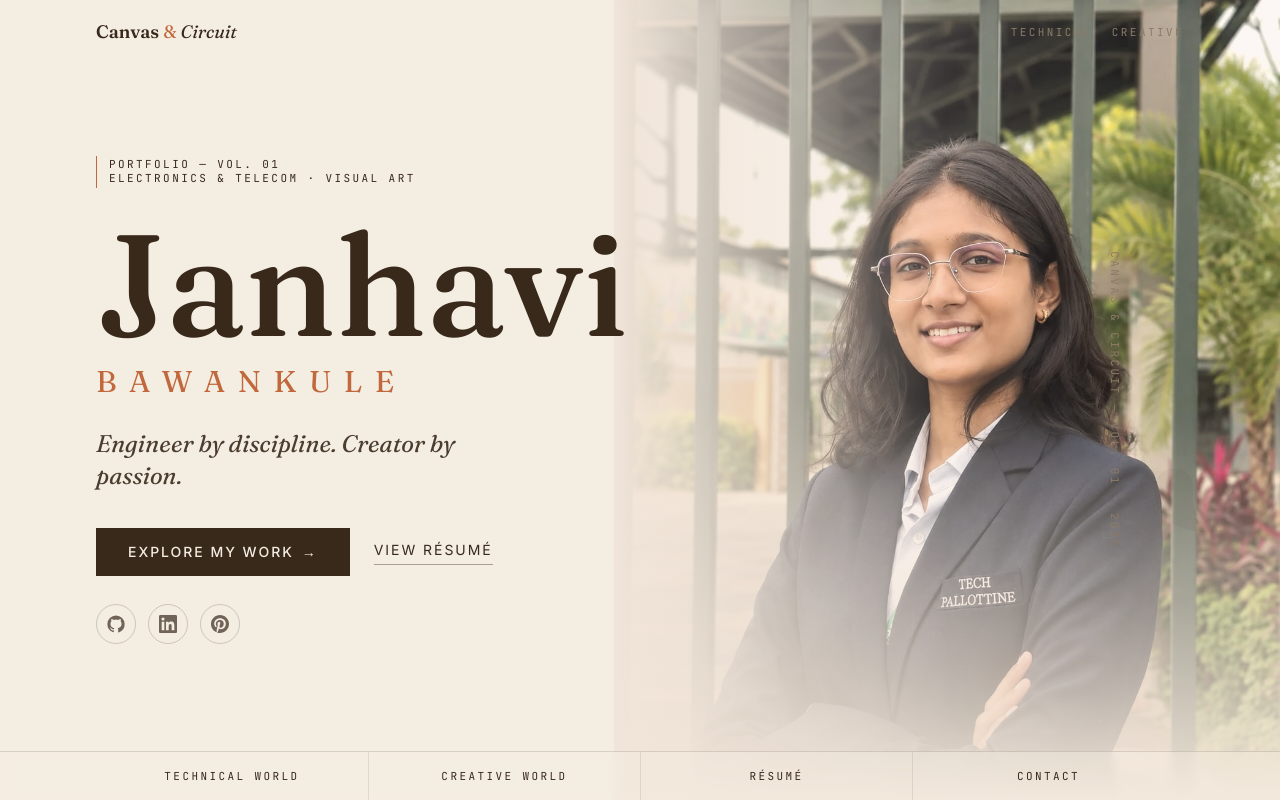
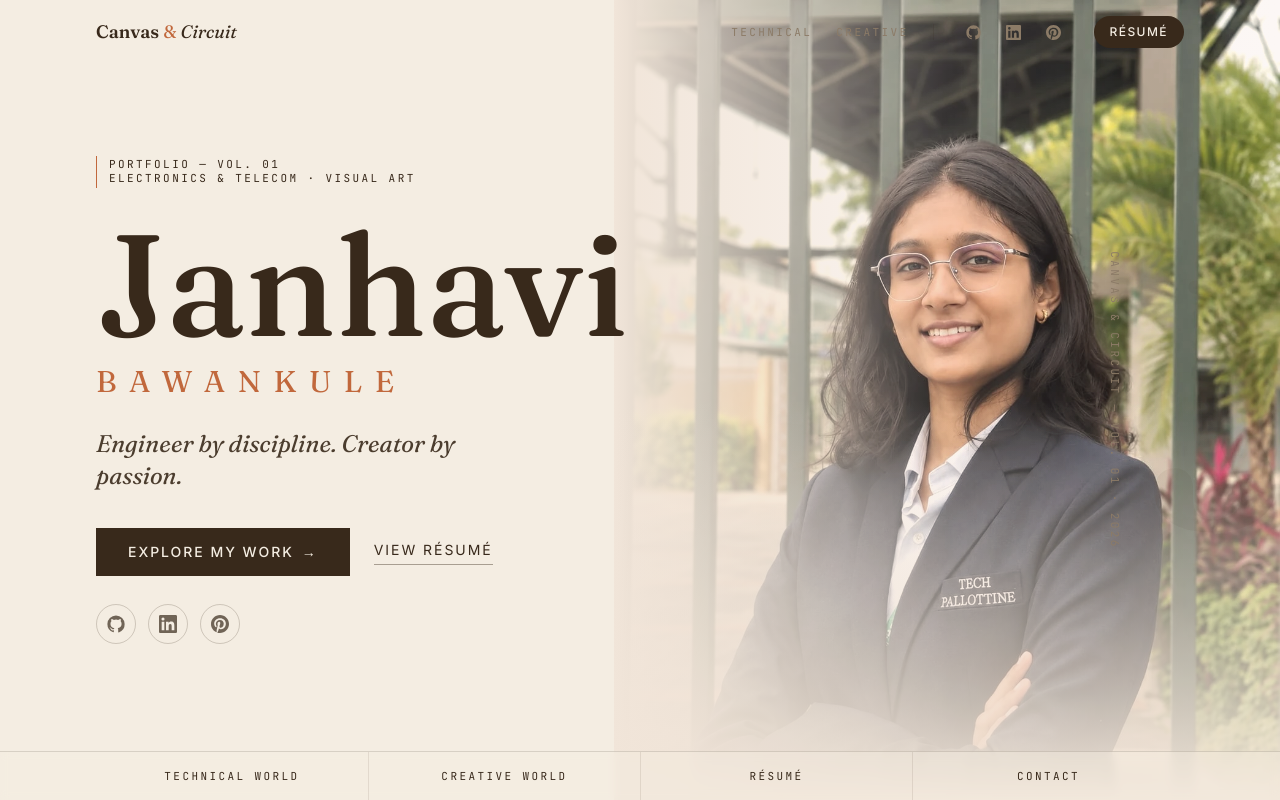
Before and after one commit to Janhavib-11/canvas-and-circuit, a React (Vite) app: page / in a window 1280 px wide. Built offline with nearby package versions, Linux system fonts and the light colour scheme.

Commit message:
Polished frosted navbar on the landing page
Transparent at the top, frosted glass (blur + saturate + soft border/
shadow) once the hero scrolls. Adds Technical/Creative links, social
logos, and a Résumé pill; compact links on mobile.

Co-Authored-By: Claude Opus 4.8 <noreply@anthropic.com>

```diff
--- a/src/pages/Landing.jsx
+++ b/src/pages/Landing.jsx
@@ -1,4 +1,4 @@
-import { useRef } from 'react'
+import { useRef, useState, useEffect } from 'react'
 import { Link } from 'react-router-dom'
 import { motion, useReducedMotion, useScroll, useTransform } from 'framer-motion'
 import CircuitBrush from '../components/CircuitBrush.jsx'
@@ -92,20 +92,76 @@ export default function Landing() {
   const ease = [0.22, 1, 0.36, 1]
   const vp = { once: true, amount: 0.3, root: scrollerRef }
 
+  // Strengthen the navbar's frosted glass once the hero starts scrolling.
+  const [scrolled, setScrolled] = useState(false)
+  useEffect(() => {
+    const el = scrollerRef.current
+    if (!el) return
+    const onScroll = () => setScrolled(el.scrollTop > 24)
+    onScroll()
+    el.addEventListener('scroll', onScroll, { passive: true })
+    return () => el.removeEventListener('scroll', onScroll)
+  }, [])
+
   return (
     <main
       ref={scrollerRef}
       className="hero-scroller h-screen snap-y snap-proximity overflow-y-auto overflow-x-hidden bg-art-bg text-art-ink"
     >
-      {/* minimal top bar */}
-      <div className="pointer-events-none fixed inset-x-0 top-0 z-40">
+      {/* polished frosted navbar */}
+      <header
+        className={`fixed inset-x-0 top-0 z-50 transition-all duration-500 ${
+          scrolled
+            ? 'border-b border-art-ink/10 bg-art-bg/60 shadow-[0_8px_30px_-12px_rgba(56,41,27,0.18)] backdrop-blur-xl backdrop-saturate-150'
+            : 'border-b border-transparent bg-transparent'
+        }`}
+      >
         <div className="container-page flex h-16 items-center justify-between">
-          <Link to="/" className="pointer-events-auto font-display text-lg text-art-ink">
+          <Link to="/" className="font-display text-lg text-art-ink">
             <span className="font-semibold">Canvas</span>
             <span className="text-brand-accent"> &amp; </span>
             <span className="italic">Circuit</span>
           </Link>
-          <div className="pointer-events-auto hidden items-center gap-5 sm:flex">
+
+          <div className="hidden items-center gap-6 md:flex">
+            <Link to="/technical" className="label text-art-muted transition-colors hover:text-art-ink">
+              Technical
+            </Link>
+            <Link to="/creative" className="label text-art-muted transition-colors hover:text-art-ink">
+              Creative
+            </Link>
+            <span className="h-4 w-px bg-art-ink/15" />
+            <div className="flex items-center gap-2">
+              {[
+                { name: 'github', label: 'GitHub', href: site.links.github },
+                { name: 'linkedin', label: 'LinkedIn', href: site.links.linkedin },
+                { name: 'pinterest', label: 'Pinterest', href: site.links.pinterest },
+              ].map((s) => (
+                <a
+                  key={s.name}
+                  href={s.href}
+                  target="_blank"
+                  rel="noreferrer"
+                  aria-label={s.label}
+                  title={s.label}
+                  className="grid h-8 w-8 place-items-center rounded-full text-art-muted transition-colors hover:bg-art-ink/5 hover:text-brand-accent"
+                >
+                  <Icon name={s.name} className="h-[15px] w-[15px]" />
+                </a>
+              ))}
+            </div>
+            <a
+              href={site.resumeUrl}
+              target="_blank"
+              rel="noreferrer"
+              className="rounded-full bg-art-ink px-4 py-2 text-xs font-medium uppercase tracking-[0.12em] text-art-bg transition-colors hover:bg-brand-accent"
+            >
+              Résumé
+            </a>
+          </div>
+
+          {/* compact right side on small screens */}
+          <div className="flex items-center gap-4 md:hidden">
             <Link to="/technical" className="label text-art-muted hover:text-art-ink">
               Technical
             </Link>
@@ -114,7 +170,7 @@ export default function Landing() {
             </Link>
           </div>
         </div>
-      </div>
+      </header>
 
       {/* ===================== PANEL 1 — ZARA-style full-bleed editorial hero ===================== */}
       <section
```
